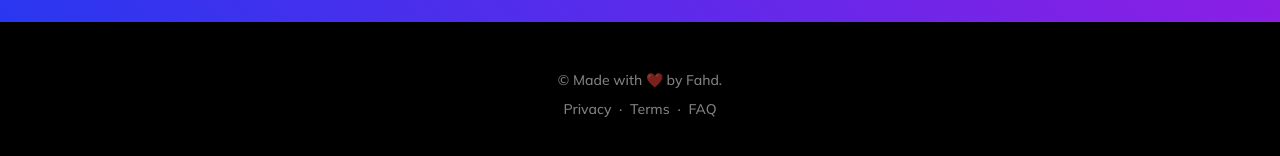
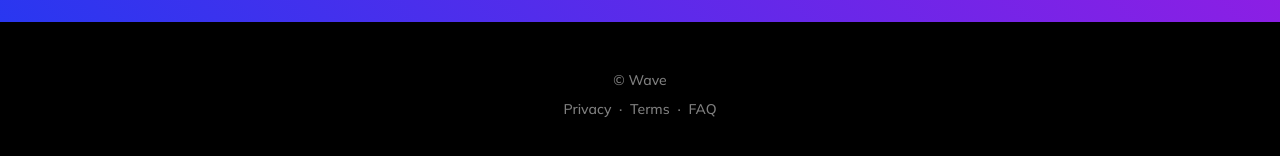
Before and after one commit to pyoooo/pyoooo.github.io, a website: page index.html in a window 1280 px wide. Shown: the part 1852-2008 px from the top of the page. Drawn offline with nearby package versions, Linux system fonts and the light colour scheme.

Commit message:
Update index.html

```diff
--- a/index.html
+++ b/index.html
@@ -149,7 +149,7 @@
     <footer class="bg-black text-center py-5">
         <div class="container px-5">
             <div class="text-white-50 small">
-                <div class="mb-2">&copy; Made with ❤️ by Fahd.</div>
+                <div class="mb-2">&copy; Wave </div>
                 <a href="#!">Privacy</a>
                 <span class="mx-1">&middot;</span>
                 <a href="#!">Terms</a>
```
